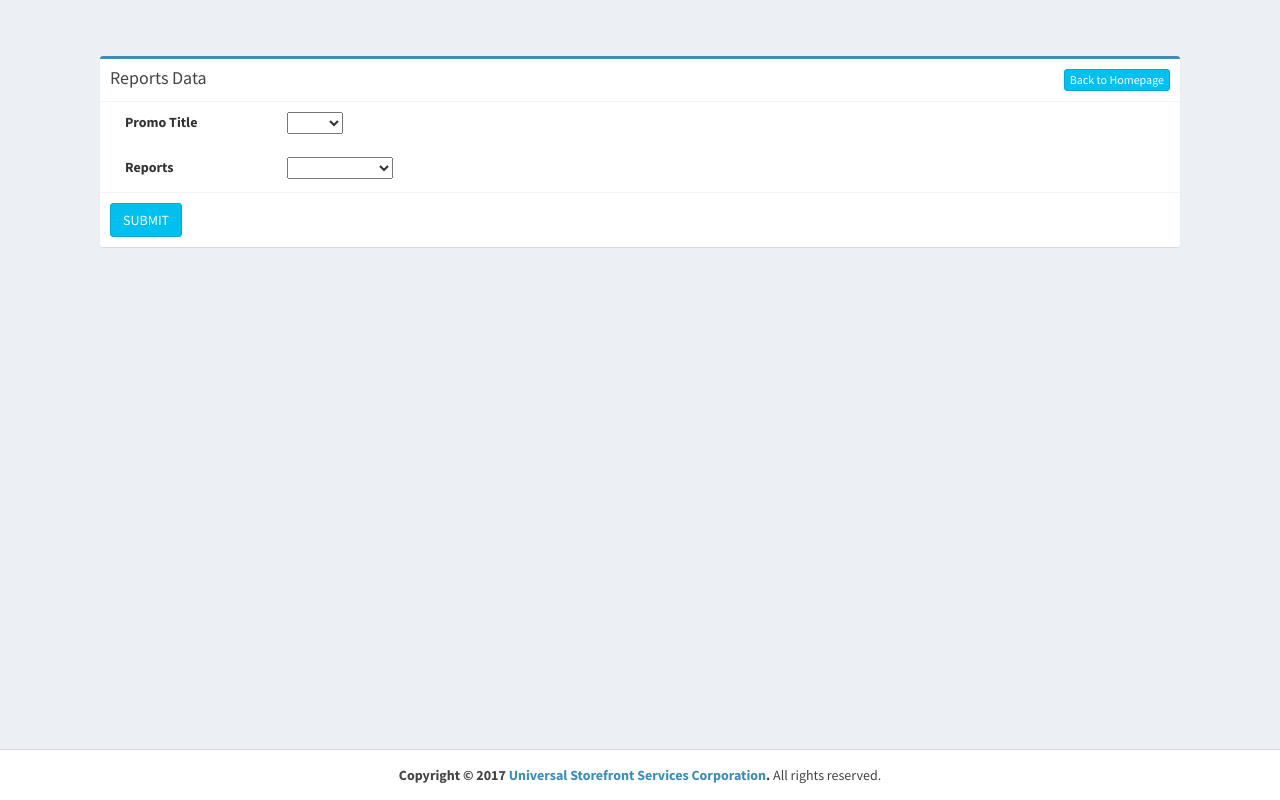
After one commit to ifrancispaulbague/projectTshirt, a CodeIgniter app: page /home/report in a window 1280 px wide. The commit adds this page. Run offline with CodeIgniter, Linux system fonts and the light colour scheme.

Commit message:
added files|updates

```diff
--- a/application/controllers/home.php
+++ b/application/controllers/home.php
@@ -20,4 +20,14 @@ class Home extends MY_Controller {
     {
         $this->main_html("draw", null);
     }
+
+    public function entry()
+    {
+        $this->main_html("entry", null);
+    }
+
+    public function report()
+    {
+        $this->main_html("report", null);
+    }
 }
--- /dev/null
+++ b/application/views/main/report.php
@@ -0,0 +1,38 @@
+<div class="col-xs-12">
+
+<!-- Title Header -->
+<div class="box box-primary">
+    <div class="box-header with-border box-info">
+        <h3 class="box-title">Reports Data</h3>
+            <a href="<?=base_url()?>home/" class="btn btn-info pull-right btn-xs" id="btnHome" name="btnHome" type="button" >
+            Back to Homepage
+            </a>
+    </div>
+<!-- End of Title Header -->
+
+       <div class="box-body">
+           <label class="col-sm-2 control-label">Promo Title</label>
+               <select id="category">
+                   <option value=""></option>
+                   <option value="Major">Major</option>
+                   <option value="Minor">Minor</option>
+               </select>
+       </div>
+       <div class="box-body">
+           <label class="col-sm-2 control-label">Reports</label>
+               <select id="category">
+                   <option value=""></option>
+                   <option value="Major">Raffle Entries</option>
+                   <option value="Minor">Raffle Prizes</option>
+                   <option value="Minor">Raffle Winners</option>
+               </select>
+       </div>
+
+           <div class="box-footer">
+               <button class="btn btn-info pull-left" id="btnSearch" name="btnSearch" type="button" >
+           SUBMIT
+               </button>
+           </div>
+
+        </div>
+</div>
--- a/application/views/template/footer.php
+++ b/application/views/template/footer.php
@@ -1,7 +1,7 @@
 <section>
 	<footer class="main-footer">
-		<div class="pull-right hidden-xs">
+		<div hidden-xs align="center">
+			<strong align="center">Copyright &copy; 2017 <a href="<?=USSC_WEBSITE?>">Universal Storefront Services Corporation</a>.</strong> All rights reserved.
 		</div>
-		<strong>Copyright &copy; 2017 <a href="<?=USSC_WEBSITE?>">Universal Storefront Services Corporation</a>.</strong> All rights reserved.
 	</footer>
 </section>
```
Also changed, not shown: application/views/main/draw.php (+9 -8 lines), application/views/main/entry.php (added, +42 -0 lines), application/views/main/homepage.php (+12 -3 lines).
